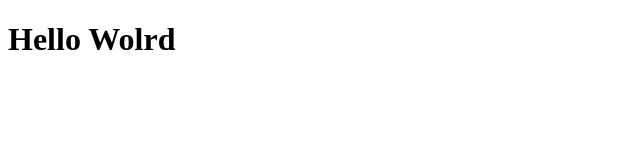
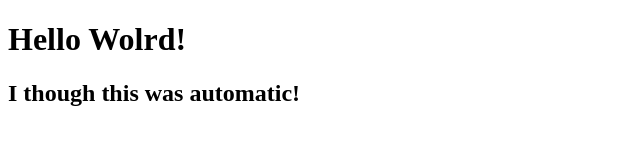
Before and after one commit to devChristiaan/js-dev-env, a website: page src/index.html in a window 1280 px wide. Shown: the whole page, without its empty margins (0-640 px from the left). Drawn offline with Linux system fonts and the light colour scheme.

Commit message:
final commit for Express Dev

```diff
--- a/src/index.html
+++ b/src/index.html
@@ -7,6 +7,7 @@
   <title>Document</title>
 </head>
 <body>
-  <h1>Hello Wolrd</h1>
+  <h1>Hello Wolrd!</h1>
+  <h2>I though this was automatic!</h2>
 </body>
 </html>
```
